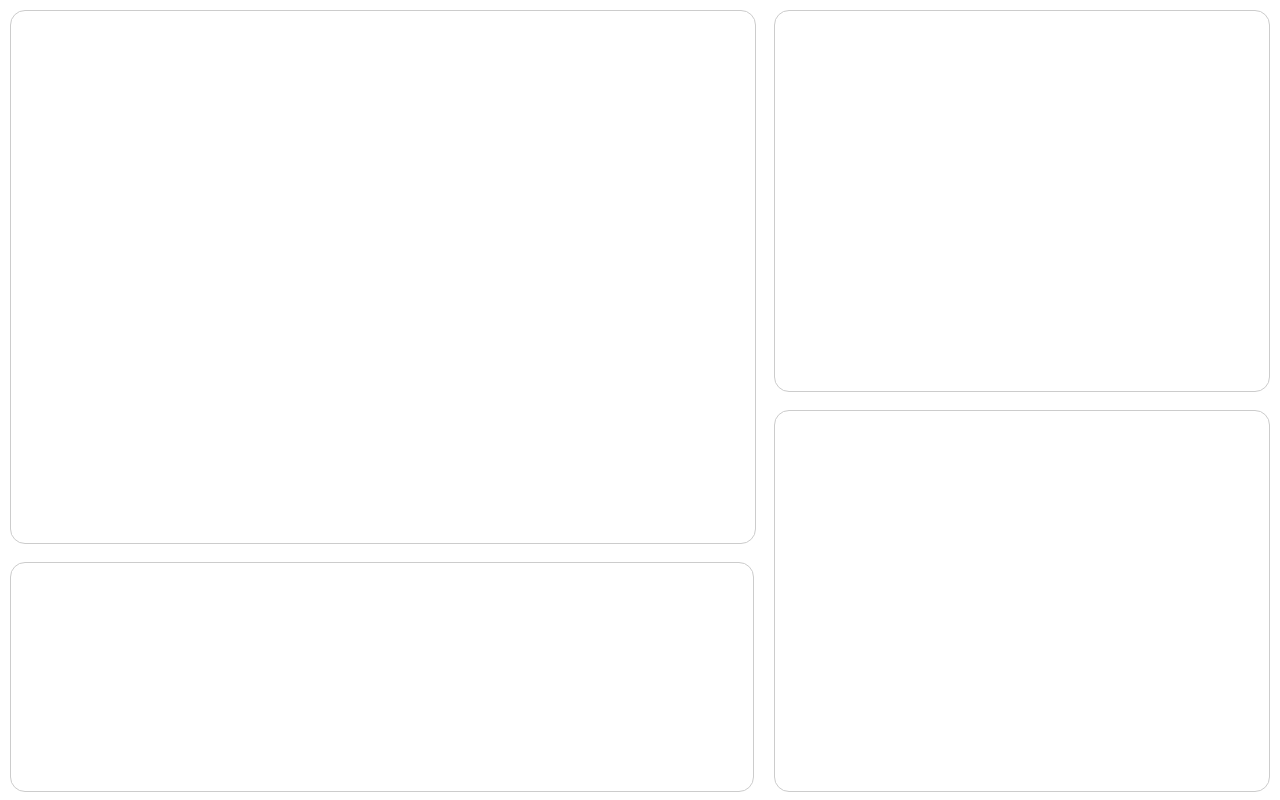
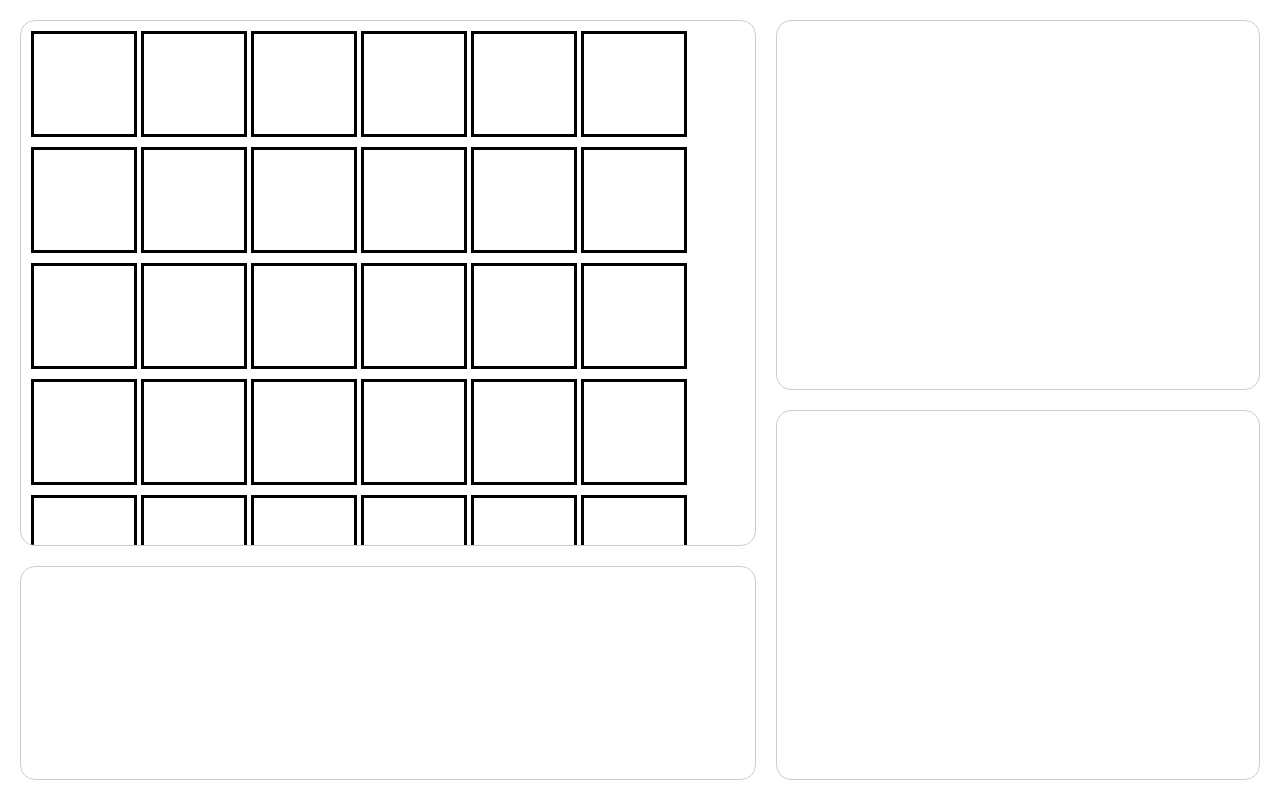
Before and after one commit to zhuxiflying/ImageSearch, a website: page MapReverse/WebContent/Index.html in a window 1280 px wide. Drawn offline with nearby package versions, Linux system fonts and the light colour scheme.

Commit message:
Css grid layout;
grid overflow;

```diff
--- a/MapReverse/WebContent/Index.html
+++ b/MapReverse/WebContent/Index.html
@@ -8,17 +8,16 @@
 </head>
 <body>
 	<div class="grid-container">
-		<div class="map-container">
-			<div class="icon-maps">
+
+		<div class="map-gallery-container">
+			<div class="map-gallery">
 			</div>
-			<div class="bar-chart"></div>
 		</div>
+		<div class="bar-chart"></div>
+		<div class="origin-image"></div>
+		<div class="tree-map"></div>
+	</div>
 
-		<div class="info-container">
-			<div class="origin-image"></div>
-			<div class="tree-map"></div>
-		</div>
-	</div>
 	<script type="text/javascript" src="script/mapReverse.js"></script>
 </body>
 </html>
--- a/MapReverse/WebContent/css/styles.css
+++ b/MapReverse/WebContent/css/styles.css
@@ -1,55 +1,53 @@
 html, body {
-	height: calc(100% - 10px);
-	width: calc(100% - 10px);
-	padding:5px;
+	height: calc(100% - 20px);
+	width: calc(100% - 20px);
+	padding:10px;
 	margin:0;
-	overflow: hidden;
 }
 
 .grid-container {
+
+	height:100%;
+	width:100%;
+
 	display: grid;
-	height:100%;
-	width: 100%;
-	grid-template-columns: 6fr 4fr;
+	grid-template-columns: repeat(10, 1fr);
+    grid-template-rows: repeat(10, 1fr);
 	grid-column-gap: 20px;
-}
-
-.map-container {
-	height: 100%;
-	width: 100%;
-	display: grid;
-	grid-template-rows: 7fr 3fr;
-	grid-row-gap: 20px;
-
-}
-
-.info-container {
-	height: 100%;
-	width: 100%;
-	display: grid;
-	grid-template-rows: 5fr 5fr;
 	grid-row-gap: 20px;
 }
 
-.icon-maps {
-	height:100%;
-	width: 100%;
+.map-gallery-container{
+
+
 	border-color: #ccc;
 	border-width: 1px;
 	border-radius: 15px;
 	border-style: solid;
+
+	grid-column-start: 1;
+    grid-column-end: 7;
+    grid-row-start: 1;
+    grid-row-end: 8;
+
+    overflow: auto;
+
 }
 
-.slidecontainer{
-	width:100%;
+.map-gallery {
+
 	padding:10px;
+	display: grid;
+	grid-template-columns: repeat(auto-fill, 100px);
+	grid-column-gap: 10px;
+	grid-row-gap: 10px;
+
 }
 
-.slider{
-	width:100%;
-}
+
 
 .icon-image {
+
 	height: 100px;
 	width:100px;
 	border-style:solid;
@@ -57,34 +55,47 @@ html, body {
 }
 
 .bar-chart {
-	height: 100%;
+
 	border-color: #ccc;
 	border-style:solid;
 	border-width: 1px;
 	border-radius: 15px;
+
+	grid-column-start: 1;
+    grid-column-end: 7;
+    grid-row-start: 8;
+    grid-row-end: 11;
 }
 
 .origin-image {
-	height: 100%;
+
 	border-color: #ccc;
 	border-style:solid;
 	border-width: 1px;
 	border-radius: 15px;
+
+	grid-column-start: 7;
+    grid-column-end: 11;
+    grid-row-start: 1;
+    grid-row-end: 6;
 }
 
 .tree-map {
-	height: 100%;
+
 	border-color: #ccc;
 	border-style:solid;
 	border-width: 1px;
 	border-radius: 15px;
+
+	grid-column-start: 7;
+    grid-column-end: 11;
+    grid-row-start: 6;
+    grid-row-end: 11;
 }
 
 img {
     max-width: 100%;
     max-height: 100%;
-    width:100px;
-    height:100px;
     border-color: rgb(174,1, 128);
-	border-bottom-width: 3px;
+	border-bottom-width: 1px;
 }
--- a/MapReverse/WebContent/script/mapReverse.js
+++ b/MapReverse/WebContent/script/mapReverse.js
@@ -7,20 +7,18 @@ var imageData;
 d3.json("NateSilver_Example/NateSilver_Example2.json").then(function(data) {
 	imageData = data;
 	loadIconImages();
+});
+
+function loadIconImages() {
+
+	var gallery = d3.select('.map-gallery');
+
+	var container = gallery.selectAll('icon-image').data(imageData, function(d) {
+		return d.id;
 	});
 
+	container.enter().append('div').attr('class', 'icon-image')
 
-function loadIconImages()
-{
-	var iconMaps = document.getElementById("legend");
-	console.log(iconMaps);
-	for (var i = 0; i < 22; i++) {
-		var div_node = document.createElement("div");
-		div_node.setAttribute("class", "icon-image");
-		var img = document.createElement("IMG");
-		img.src = imageData[i].Image_url;
-		div_node.appendChild(img);
-		iconMaps.appendChild(div_node);
-	}
+	container.exit().remove();
 
 }
```
